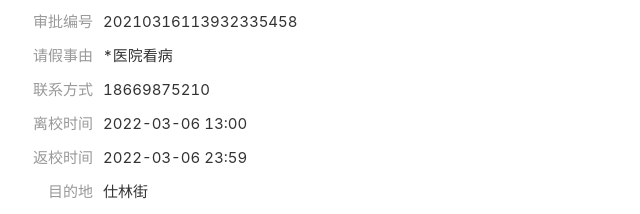
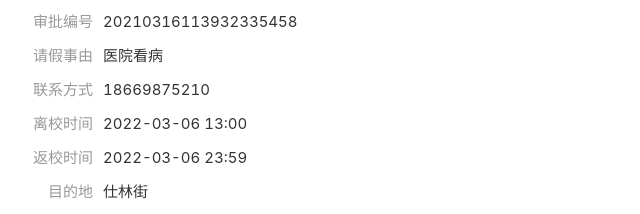
Before and after one commit to yibanjiatiao1/lyr05, a plain HTML site: page index.html in a window 1280 px wide. Shown: the part 186-400 px from the top of the page, 0-640 px from the left. Drawn offline with Linux system fonts and the light colour scheme; a script that the page names is missing.

Commit message:
Update index.html

```diff
--- a/index.html
+++ b/index.html
@@ -119,7 +119,7 @@
          <div class="hx-detail-item">
           <span class="hx-detail-item-label">请假事由</span>
           <div class="hx-detail-item-field">
-           *医院看病          </div>
+           医院看病          </div>
          </div>
          <div class="hx-detail-item">
           <span class="hx-detail-item-label">联系方式</span>
```
